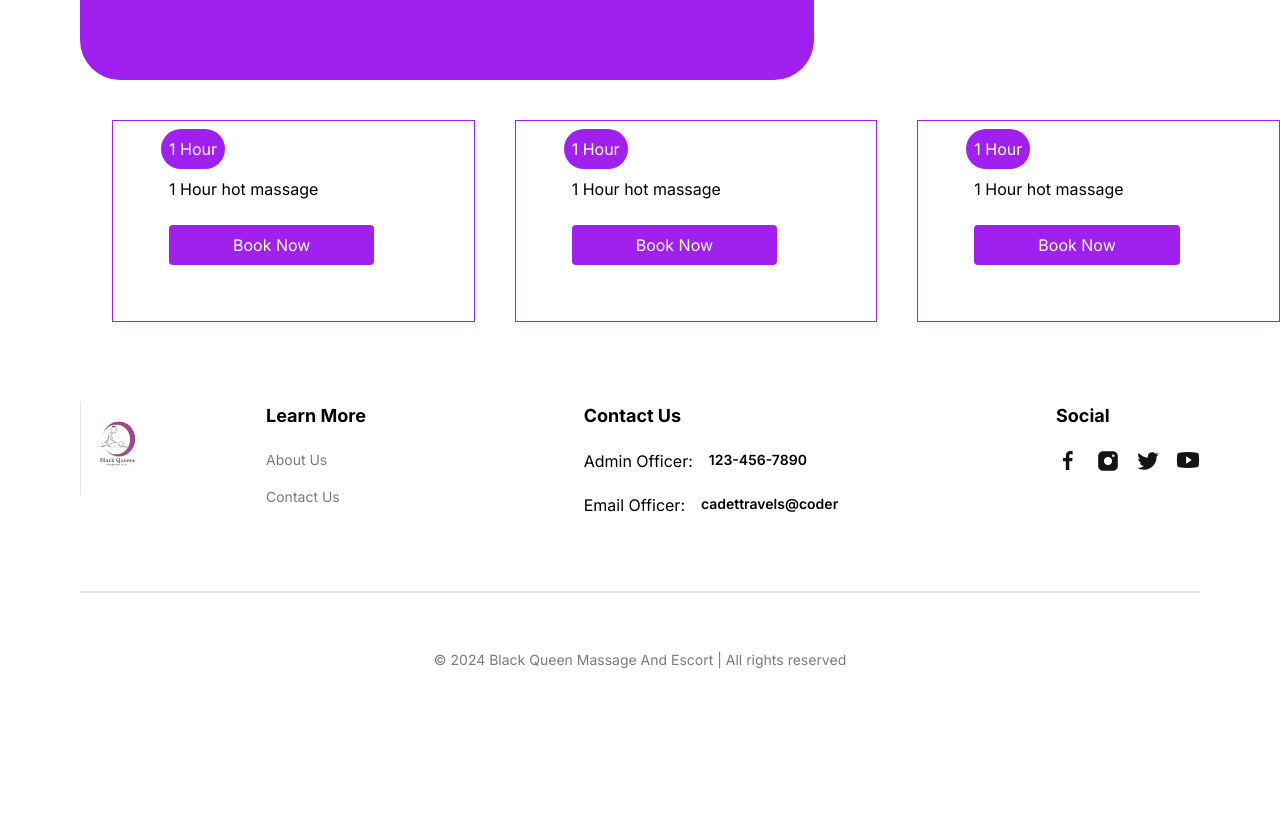
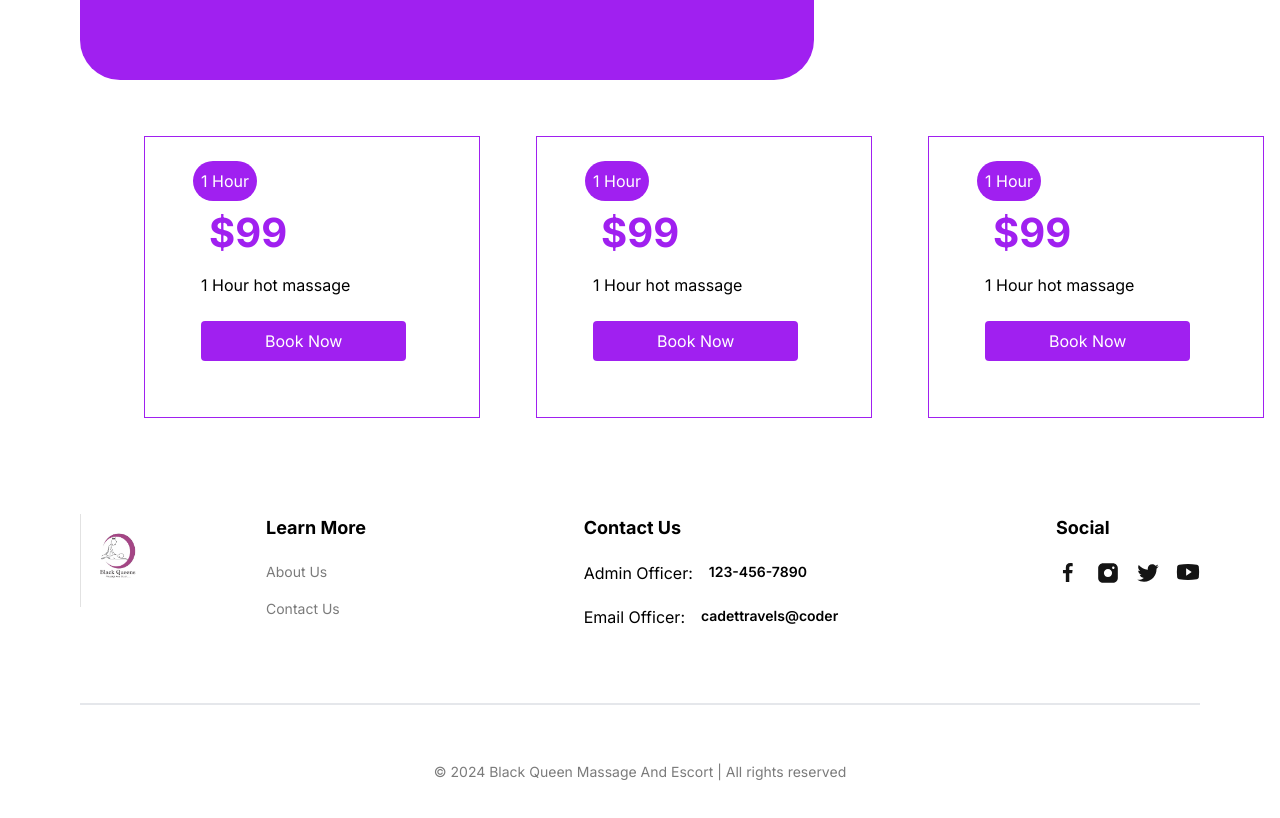
Before and after one commit to abbakar-cyber/blackqueenmassage, a Next.js app: page / in a window 1280 px wide. Shown: the part 5484-6302 px from the top of the page. Before the commit the page ends 6250 px from the top, so only its background shows below. Built offline with nearby package versions, Linux system fonts and the light colour scheme.

Commit message:
edited some stuffs

```diff
--- a/components/Cards.tsx
+++ b/components/Cards.tsx
@@ -3,34 +3,34 @@ import React from 'react'
 
 const Cards = () => {
   return (
-    <div className='mt-8 lg:ml-28 mb-10 grid lg:grid-cols-3 gap-10'>
-        <div className='  overflow-hidden mb-10 border-purple-90 border p-10 items-center relative ' >
-
+    <div className='mt-8 lg:ml-28 mb-10 grid lg:grid-cols-3 gap-10 p-4'>
+        <div className='  overflow-hidden mb-10 border-purple-90 border p-10 items-center relative ml-4 ' >
+        <h2 className='mt-8 ml-6 bold-40 text-purple-90'>$99</h2>
             <div className='m-4'>
             <span>1 Hour hot massage</span>
             <button className='block bg-purple-90 text-white px-16 py-2 rounded mt-6'>Book Now</button>
             </div>
-            <div className='bg-purple-50 text-white rounded-full p-2 absolute top-0 ml-2 mt-2 '>
+            <div className='bg-purple-50 text-white rounded-full p-2 absolute top-0 ml-2 mt-6 '>
               <span>1 Hour </span>
             </div>
         </div>
-        <div className='  overflow-hidden mb-10 border-purple-90 border p-10 items-center relative' >
-
+        <div className='  overflow-hidden mb-10 border-purple-90 border p-10 items-center relative ml-4' >
+              <span className=""><h2 className='mt-8 ml-6 bold-40 text-purple-90'>$99</h2></span>
             <div className='m-4'>
             <span>1 Hour hot massage</span>
             <button className='block bg-purple-90 text-white px-16 py-2 rounded mt-6'>Book Now</button>
             </div>
-            <div className='bg-purple-50 text-white rounded-full p-2 absolute top-0 ml-2 mt-2 '>
+            <div className='bg-purple-50 text-white rounded-full p-2 absolute top-0 ml-2 mt-6 '>
               <span>1 Hour </span>
             </div>
         </div>
-        <div className='  overflow-hidden mb-10 border-purple-90 border p-10 items-center relative' >
-
+        <div className='  overflow-hidden mb-10 border-purple-90 border p-10 items-center relative ml-4' >
+        <h2 className='mt-8 ml-6 bold-40 text-purple-90'>$99</h2>
             <div className='m-4'>
             <span>1 Hour hot massage</span>
             <button className='block bg-purple-90 text-white px-16 py-2 rounded mt-6'>Book Now</button>
             </div>
-            <div className='bg-purple-50 text-white rounded-full p-2 absolute top-0 ml-2 mt-2 '>
+            <div className='bg-purple-50 text-white rounded-full p-2 absolute top-0 ml-2 mt-6 '>
               <span>1 Hour </span>
             </div>
         </div>
--- a/components/Navbar.tsx
+++ b/components/Navbar.tsx
@@ -28,7 +28,7 @@ const Navbar = () => {
               <Link href='/' className='hover:text-white hover:bg-purple-90 rounded-lg p-2'>Services</Link>
               <Link href='/' className='hover:text-white hover:bg-purple-90 rounded-lg p-2'>About</Link>
               <Link href='/' className='hover:text-white hover:bg-purple-90 rounded-lg p-2'>Contact Us</Link>
-              <button className=' bg-purple-90 text-white px-16 py-2 rounded'>Book Now</button>
+              <button className=' bg-purple-90 text-white px-16 py-2 rounded '>Book Now</button>
             </div>
           </div>
           <div className='md:hidden flex items-center'>
@@ -72,6 +72,7 @@ const Navbar = () => {
               <Link href='/' className='hover:text-white block hover:bg-purple-90 rounded-lg p-2'>Services</Link>
               <Link href='/' className='hover:text-white block hover:bg-purple-90 rounded-lg p-2'>About</Link>
               <Link href='/' className='hover:text-white block hover:bg-purple-90 rounded-lg p-2'>Contact Us</Link>
+              <button className=' bg-purple-90 text-white px-16 py-2 rounded '>Book Now</button>
                 </div>
               </div>
             )}
```
